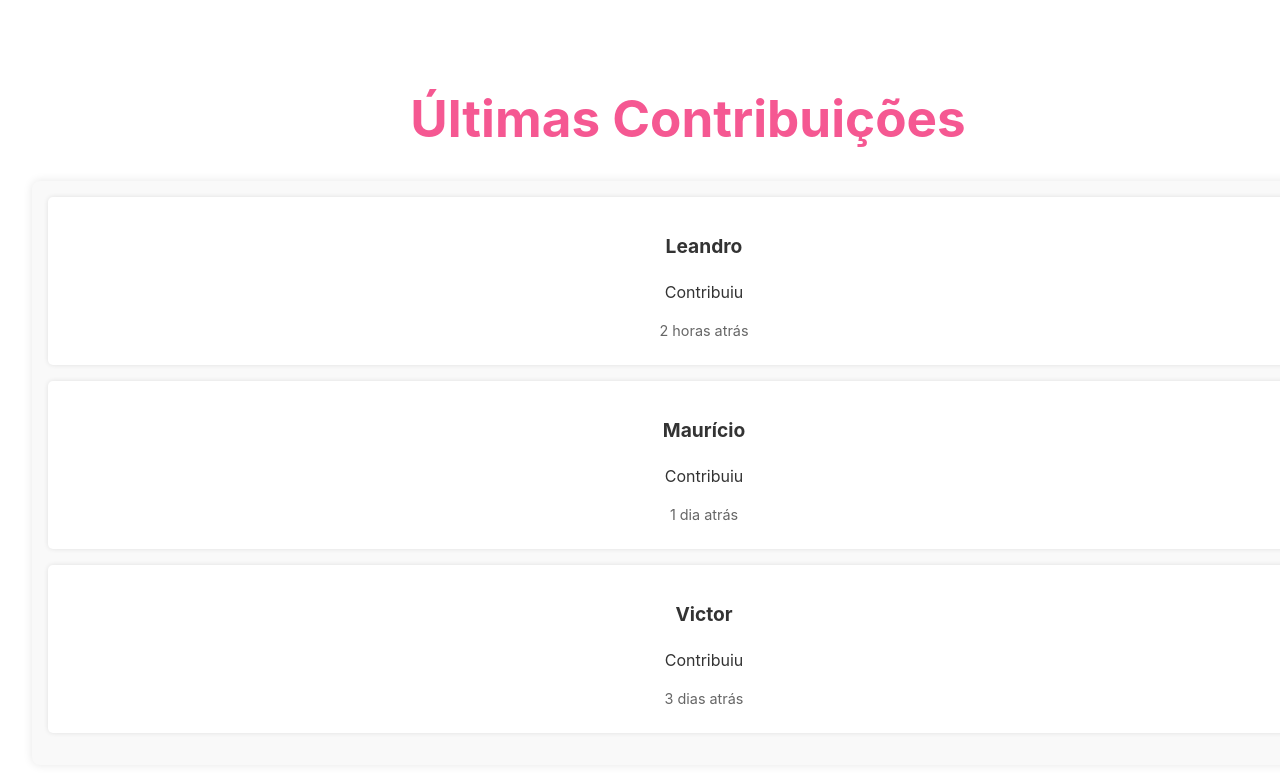
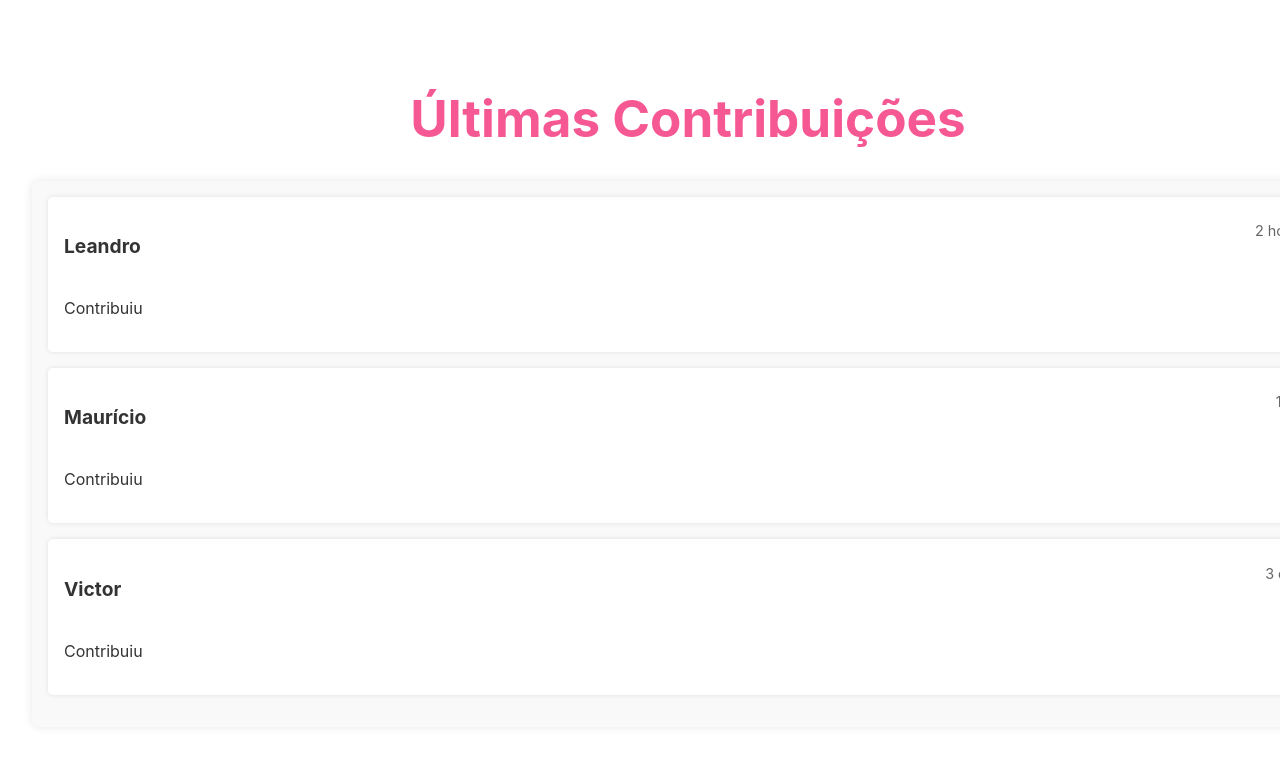
Before and after one commit to MauricioJrB/certificadora-identitaria, a React (Vite) app in the folder FrontEnd/: page /Donation in a window 1280 px wide. Shown: the part 664-1438 px from the top of the page. Built offline with nearby package versions, Linux system fonts and the light colour scheme.

Commit message:
fix ultimas contribuições

```diff
--- a/FrontEnd/src/components/ContributionsList/index.jsx
+++ b/FrontEnd/src/components/ContributionsList/index.jsx
@@ -6,8 +6,8 @@ export const ContributionsList = ({ contributions }) => (
     {contributions.map((contrib, index) => (
       <div key={index} className={styles.contributionItem}>
         <h3 className={styles.contributionName}>{contrib.name}</h3>
+        <p className={styles.contributionTime}>{contrib.timeAgo}</p>
         <p className={styles.contributionDescription}>{contrib.contribution}</p>
-        <p className={styles.contributionTime}>{contrib.timeAgo}</p>
       </div>
     ))}
   </div>
--- a/FrontEnd/src/components/ContributionsList/styles.module.css
+++ b/FrontEnd/src/components/ContributionsList/styles.module.css
@@ -19,18 +19,23 @@
 }
 
 .contributionName {
+  float: left;
   font-size: 1.2em;
   font-weight: bold;
   color: #333;
 }
 
 .contributionTime {
+  padding-bottom: 10px;
+  float: right;
   font-size: 0.9em;
   color: #666;
   margin: 0.5em 0;
 }
 
 .contributionDescription {
+  float: left;
+  clear: both;
   font-size: 1em;
   color: #333;
 }
```
